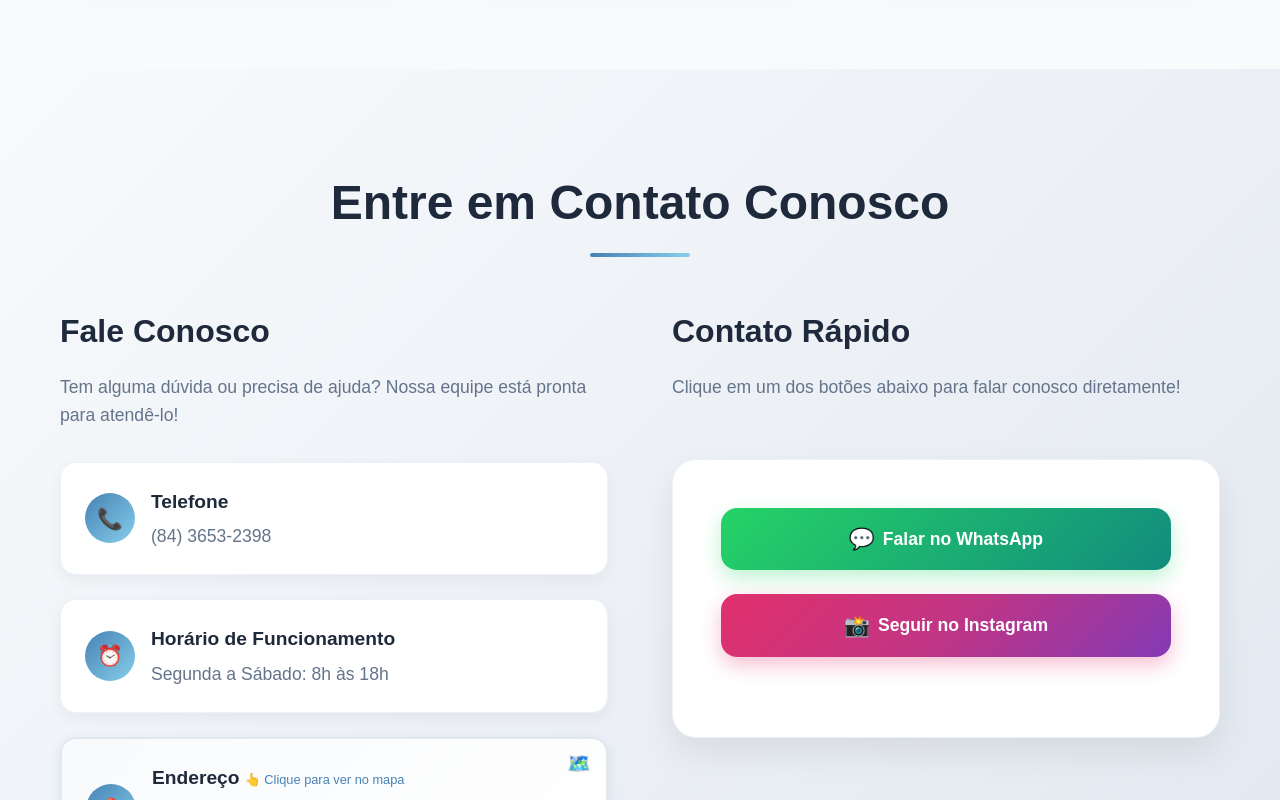
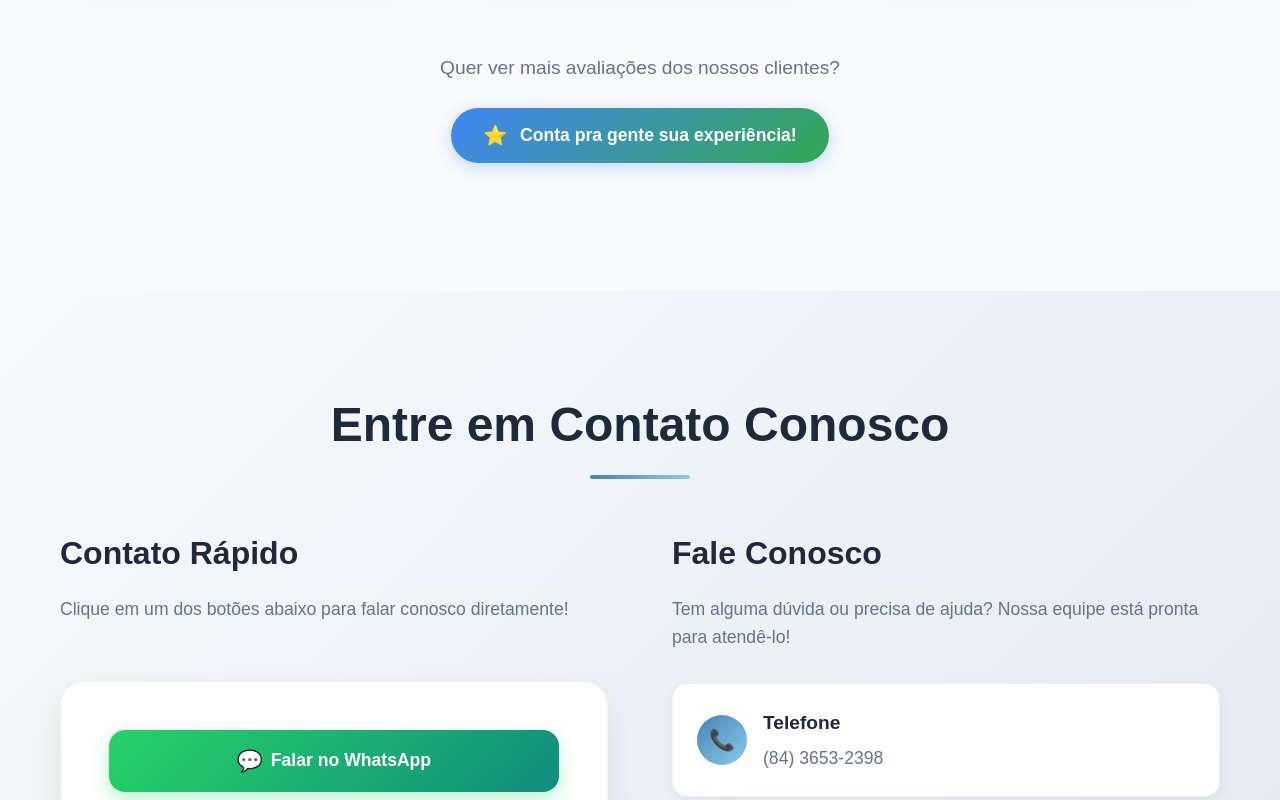
Before and after one commit to JoClaSS/landingPageMC, an Angular app: page / in a window 1280 px wide. Shown: the part 3040-3840 px from the top of the page. Built offline with nearby package versions, Linux system fonts and the light colour scheme.

Commit message:
google review

```diff
--- a/src/app/landing-page/landing-page.css
+++ b/src/app/landing-page/landing-page.css
@@ -314,6 +314,47 @@ nav{display:flex;justify-content:space-between;align-items:center;padding:1rem 0
 .author-info span {
     color: #64748b;
     font-size: 0.9rem;
+}
+
+/* Testimonials CTA */
+.testimonials-cta {
+    text-align: center;
+    margin-top: 3rem;
+    padding: 2rem;
+}
+
+.testimonials-cta-text {
+    font-size: 1.2rem;
+    color: #64748b;
+    margin-bottom: 1.5rem;
+    font-weight: 500;
+}
+
+.testimonials-btn-google {
+    display: inline-flex;
+    align-items: center;
+    gap: 0.8rem;
+    padding: 1rem 2rem;
+    background: linear-gradient(135deg, #4285f4, #34a853);
+    color: white;
+    border: none;
+    border-radius: 50px;
+    font-size: 1.1rem;
+    font-weight: 600;
+    cursor: pointer;
+    transition: all 0.3s ease;
+    box-shadow: 0 4px 15px rgba(66, 133, 244, 0.3);
+    text-decoration: none;
+}
+
+.testimonials-btn-google:hover {
+    transform: translateY(-2px);
+    box-shadow: 0 8px 25px rgba(66, 133, 244, 0.4);
+    background: linear-gradient(135deg, #3367d6, #2d9c47);
+}
+
+.testimonials-btn-google .btn-icon {
+    font-size: 1.2rem;
 }
 
   /* Loja Section */
@@ -642,6 +683,15 @@ nav{display:flex;justify-content:space-between;align-items:center;padding:1rem 0
           grid-template-columns: 1fr;
       }
 
+      .testimonials-cta {
+          padding: 1.5rem;
+      }
+
+      .testimonials-btn-google {
+          padding: 0.8rem 1.5rem;
+          font-size: 1rem;
+      }
+
       .service-card,
       .testimonial-card {
           padding: 2rem;
--- a/src/app/landing-page/landing-page.html
+++ b/src/app/landing-page/landing-page.html
@@ -120,6 +120,13 @@
                 </div>
             </div>
         </div>
+        <div class="testimonials-cta">
+            <p class="testimonials-cta-text">Quer ver mais avaliações dos nossos clientes?</p>
+            <button type="button" class="testimonials-btn-google" (click)="openGoogleReviews()">
+                <span class="btn-icon">⭐</span>
+                Conta pra gente sua experiência!
+            </button>
+        </div>
     </div>
 </section>
 
@@ -128,6 +135,23 @@
     <div class="container">
         <h2 class="section-title">Entre em Contato Conosco</h2>
         <div class="contact-content">
+            <div class="contact-info">
+                <h3>Contato Rápido </h3>
+                <p>Clique em um dos botões abaixo para falar conosco diretamente!</p>
+                <br>
+            <div class="contact-form">
+                <div class="social-buttons">
+                    <button type="button" class="submit-btn-whatsapp" (click)="openWhatsApp()">
+                        <span class="btn-icon">💬</span>
+                        Falar no WhatsApp
+                    </button>
+                    <button type="button" class="submit-btn-instagram" (click)="openInstagram()">
+                        <span class="btn-icon">📸</span>
+                        Seguir no Instagram
+                    </button>
+                </div>
+                </div>
+            </div>
             <div class="contact-info">
                 <h3>Fale Conosco</h3>
                 <p>Tem alguma dúvida ou precisa de ajuda? Nossa equipe está pronta para atendê-lo!</p>
@@ -158,24 +182,6 @@
                     </div>
                 </div>
             </div>
-
-            <div class="contact-info">
-                <h3>Contato Rápido </h3>
-                <p>Clique em um dos botões abaixo para falar conosco diretamente!</p>
-                <br>
-            <div class="contact-form">
-                <div class="social-buttons">
-                    <button type="button" class="submit-btn-whatsapp" (click)="openWhatsApp()">
-                        <span class="btn-icon">💬</span>
-                        Falar no WhatsApp
-                    </button>
-                    <button type="button" class="submit-btn-instagram" (click)="openInstagram()">
-                        <span class="btn-icon">📸</span>
-                        Seguir no Instagram
-                    </button>
-                </div>
-                </div>
-            </div>
         </div>
     </div>
 </section>
--- a/src/app/landing-page/landing-page.ts
+++ b/src/app/landing-page/landing-page.ts
@@ -99,6 +99,13 @@ export class LandingPage implements OnInit {
     window.open(url, '_blank');
   }
 
+  // Google Reviews function
+  openGoogleReviews(): void {
+    // URL para buscar e ver avaliações da Mundial Ciclo no Google
+    const url = 'https://www.google.com/search?q=Mundial+Ciclo+Natal+RN+avalia%C3%A7%C3%B5es&oq=Mundial+Ciclo+Natal+RN+avalia%C3%A7%C3%B5es#lrd=0x7b2554831d1e477:0xb32843b6bfe47945,1,,,,';
+    window.open(url, '_blank');
+  }
+
   scrollToSection(sectionId: string): void {
     const element = document.getElementById(sectionId);
     if (element) {
```
